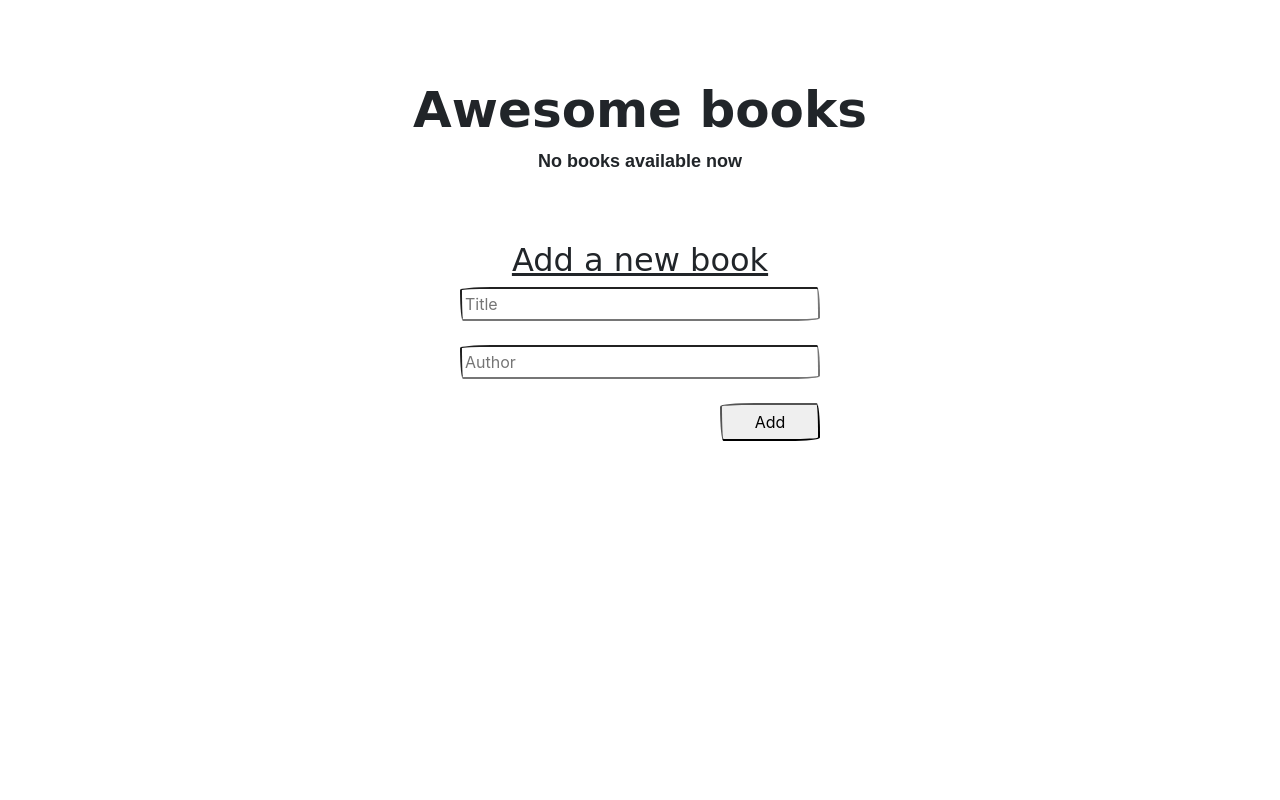
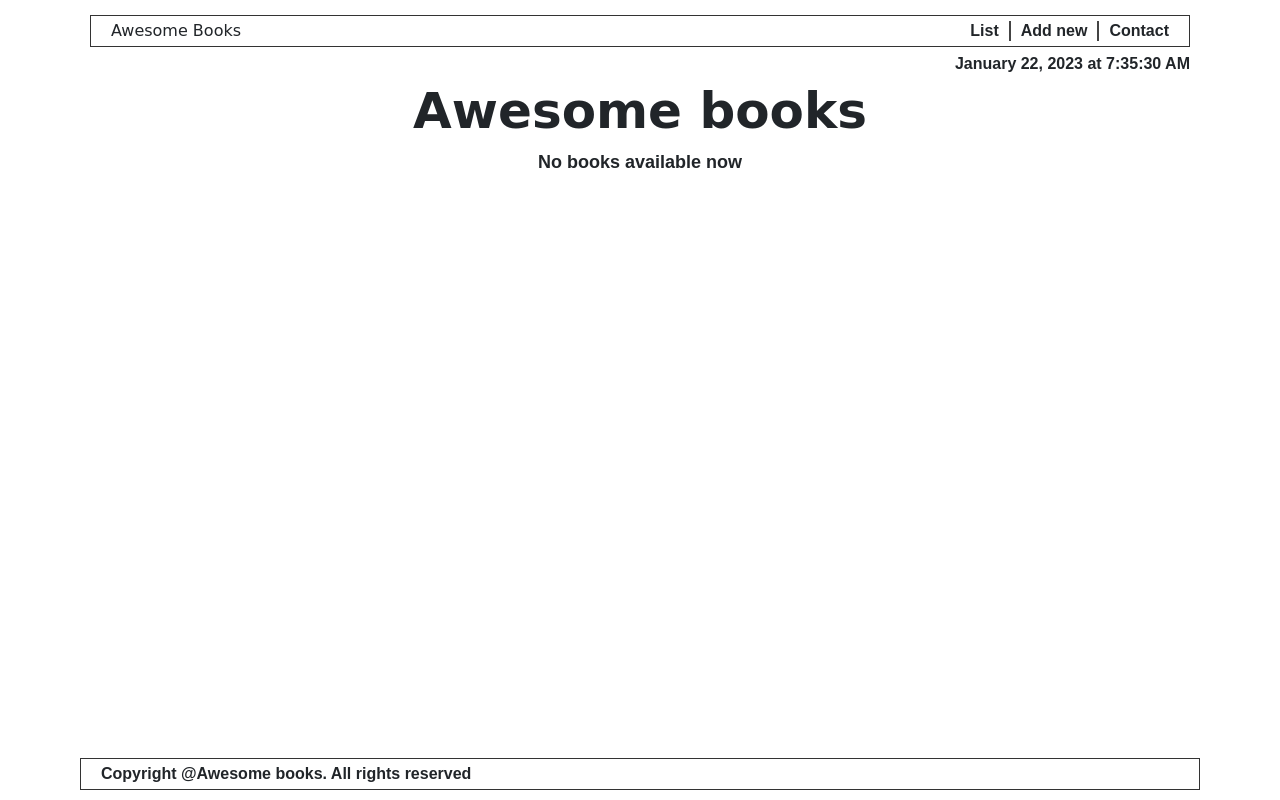
Before and after one commit to jonas-45/Awesome-Books, a plain HTML site: page index.html in a window 1280 px wide. Drawn offline with nearby package versions, Linux system fonts and the light colour scheme; a web font is replaced by a local one.

Commit message:
Add navigation menu to website

```diff
--- a/books_script.js
+++ b/books_script.js
@@ -3,6 +3,7 @@ class BooksLibrary {
     this.books = books;
     this.form = document.getElementById("form");
     this.booksContainer = document.querySelector(".table-body");
+    this.dateDisplay = document.querySelector(".current-datetime");
   }
 
   getBooksFromLocalStorage(){  //Retrieve books from local storage and diplay all when the page loads
@@ -61,11 +62,53 @@ class BooksLibrary {
     });
   }
 
+  displayCurrentDateAndTime(){
+    let date = new Date();
+    this.dateDisplay.innerHTML = date.toLocaleString('en-US', {
+      // weekday: 'short', // long, short, narrow
+      day: 'numeric', // numeric, 2-digit
+      year: 'numeric', // numeric, 2-digit
+      month: 'long', // numeric, 2-digit, long, short, narrow
+      hour: 'numeric', // numeric, 2-digit
+      minute: 'numeric', // numeric, 2-digit
+      second: 'numeric', // numeric, 2-digit
+    })
+  }
+
 }
 
 let books = JSON.parse(localStorage.getItem("books")) || [];
 const booksObj = new BooksLibrary(books);
+booksObj.displayCurrentDateAndTime();
+booksObj.getBooksFromLocalStorage();
+form.addEventListener('submit',booksObj.addBook.bind(booksObj));
 
-booksObj.getBooksFromLocalStorage();
+window.setInterval(() => {
+  booksObj.displayCurrentDateAndTime();
+}, 1000)
 
-form.addEventListener('submit',booksObj.addBook.bind(booksObj));
+function showSection(number) {
+  switch(number) {
+    case 1:
+      document.getElementById("book-list-section").style.display = "flex";
+      document.getElementById("add-book-section").style.display = "none";
+      document.getElementById("contact-section").style.display = "none";
+      break;
+    case 2:
+      document.getElementById("book-list-section").style.display = "none";
+      document.getElementById("add-book-section").style.display = "flex";
+      document.getElementById("contact-section").style.display = "none";
+      break;
+    case 3:
+      document.getElementById("book-list-section").style.display = "none";
+      document.getElementById("add-book-section").style.display = "none";
+      document.getElementById("contact-section").style.display = "flex";
+      break;
+    default:
+      document.getElementById("book-list-section").style.display = "flex";
+      document.getElementById("add-book-section").style.display = "none";
+      document.getElementById("contact-section").style.display = "none";
+  }
+}
+
+showSection(1);
--- a/index.html
+++ b/index.html
@@ -4,18 +4,39 @@
   <meta charset="UTF-8">
   <meta http-equiv="X-UA-Compatible" content="IE=edge">
   <meta name="viewport" content="width=device-width, initial-scale=1.0">
-  <title>Awesome Books</title>
+  <title>All awesome Books</title>
 
   <link rel="stylesheet" href="style.css">
   <link rel="stylesheet" href="https://bootswatch.com/5/sketchy/bootstrap.min.css"/>
 </head>
 <body>
   <div class="body-wrapper">
-    <section>
+    <header>
+      <nav>
+        <div class="navbar-brand">
+          Awesome Books
+        </div>
+
+        <ul class="nav-list">
+          <li class="nav-item" onclick="showSection(1);">List</li>
+          <li class="list-divider"></li>
+          <li class="nav-item" onclick="showSection(2);">Add new</li>
+          <li class="list-divider"></li>
+          <li class="nav-item" onclick="showSection(3);">Contact</li>
+        </ul>
+      </nav>
+
+      <div class="current-datetime">
+        <!-- display current date and time -->
+      </div>
+    </header>
+
+    <section id="book-list-section">
       <h1 class="main-heading">Awesome books</h1>
       <div class="books-container">
         <p id="no-books">No books available now</p>
-        <table class="table table-striped table-borderless">
+        <table class="table table-striped table-borderless table-responsive">
+          <!-- <caption>List of books</caption> -->
           <tbody class="table-body">
 
           </tbody>
@@ -24,9 +45,9 @@
       </div>
     </section>
 
-    <section>
+    <section id="add-book-section">
       <div class="add-books-container">
-        <h2>Add a new book</h2>
+        <h2 class="main-heading">Add a new book</h2>
         <form action="" id="form">
           <input type="text" id="booktitle" class="booktitle" placeholder="Title" required><br><br>
           <input type="text" id="bookauthor" class="bookauthor" placeholder="Author" required><br><br>
@@ -34,6 +55,22 @@
         </form>
       </div>
     </section>
+
+    <section id="contact-section">
+      <div class="add-books-container">
+        <h2 class="main-heading">Contact Information</h2>
+        <p>Do you have any questions or you just want to say "hello"? <br> You can reach out to us!</p>
+        <ul class="contact-info">
+          <li>Our email: awesomebooks@gmail.com</li>
+          <li>Our Phone number: +233240000000</li>
+          <li>Our Address: Streetname 22, 84503 Accra, Ghana</li>
+        </ul>
+      </div>
+    </section>
+
+    <footer>
+      <p>Copyright @Awesome books. All rights reserved</p>
+    </footer>
   </div>
 
   <script src="books_script.js"></script>
--- a/style.css
+++ b/style.css
@@ -14,7 +14,51 @@ body{
   flex-direction: column;
   align-items: center;
   width: 100%;
-  padding: 80px 80px;
+  min-height: 100vh;
+  padding: 10px 80px;
+}
+
+header {
+  width: 100%;
+  padding: 5px 10px;
+  text-align: end;
+}
+
+nav {
+  display: flex;
+  justify-content: space-between;
+  align-items: center;
+  padding: 3px 20px;
+  border: 1px solid #333;
+}
+
+.nav-list {
+  display: flex;
+  justify-content: center;
+  align-items: center;
+  column-gap: 10px;
+  margin: 0;
+  list-style: none;
+}
+
+.nav-list li {
+  text-decoration: none;
+  font-family: 'Montserrat', sans-serif;
+}
+
+.list-divider {
+  width: 1px;
+  height: 20px;
+  border: 1px solid #444;
+  padding: 0;
+}
+
+.nav-item {
+  cursor: pointer;
+}
+
+.current-datetime {
+  margin-top: 5px;
 }
 
 section {
@@ -105,3 +149,23 @@ input {
   padding: 3px;
   width: 90%;
 }
+
+.contact-info {
+  font-family: 'Montserrat', sans-serif;
+}
+
+footer {
+  width: 100%;
+  display: flex;
+  justify-content: space-between;
+  align-items: center;
+  padding: 3px 20px;
+  border: 1px solid #333;
+  margin-top: auto;
+}
+
+footer p {
+  margin: 0;
+  padding: 0;
+  font-family: 'Montserrat', sans-serif;
+}
```
